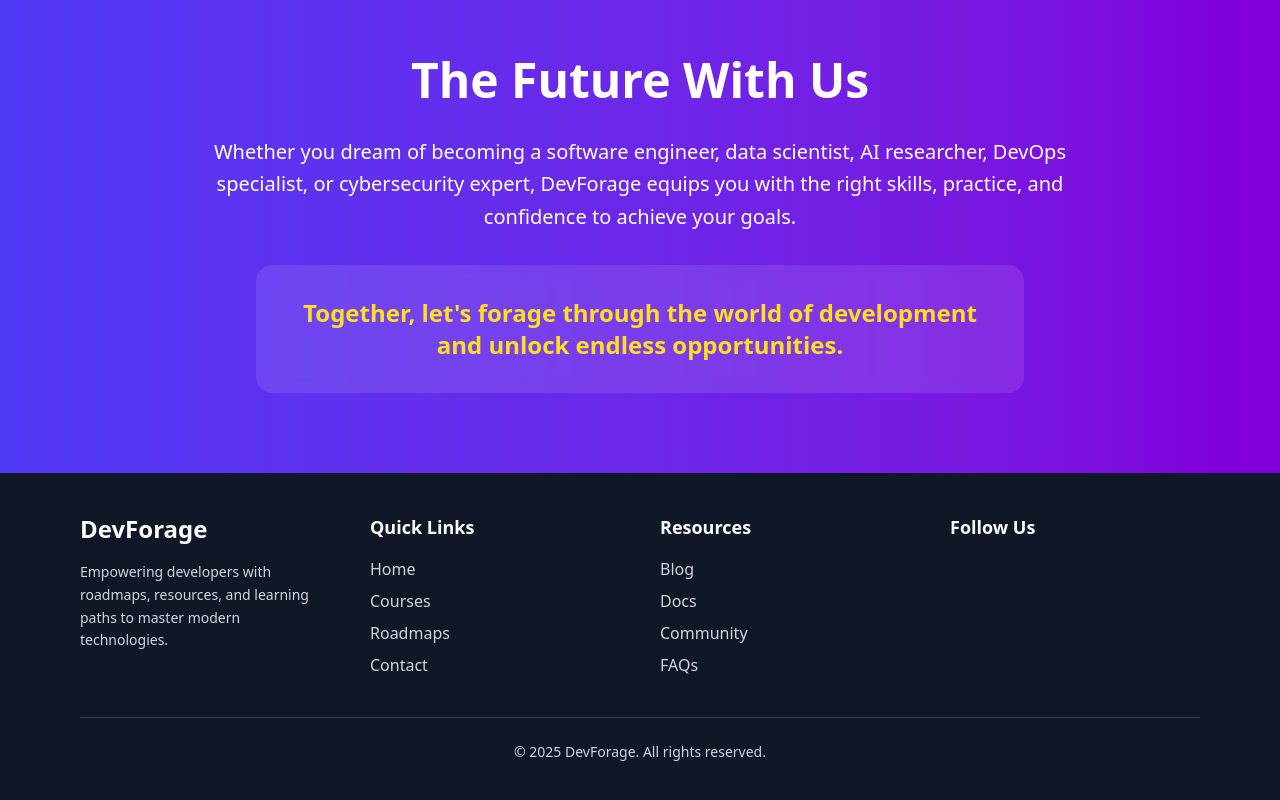
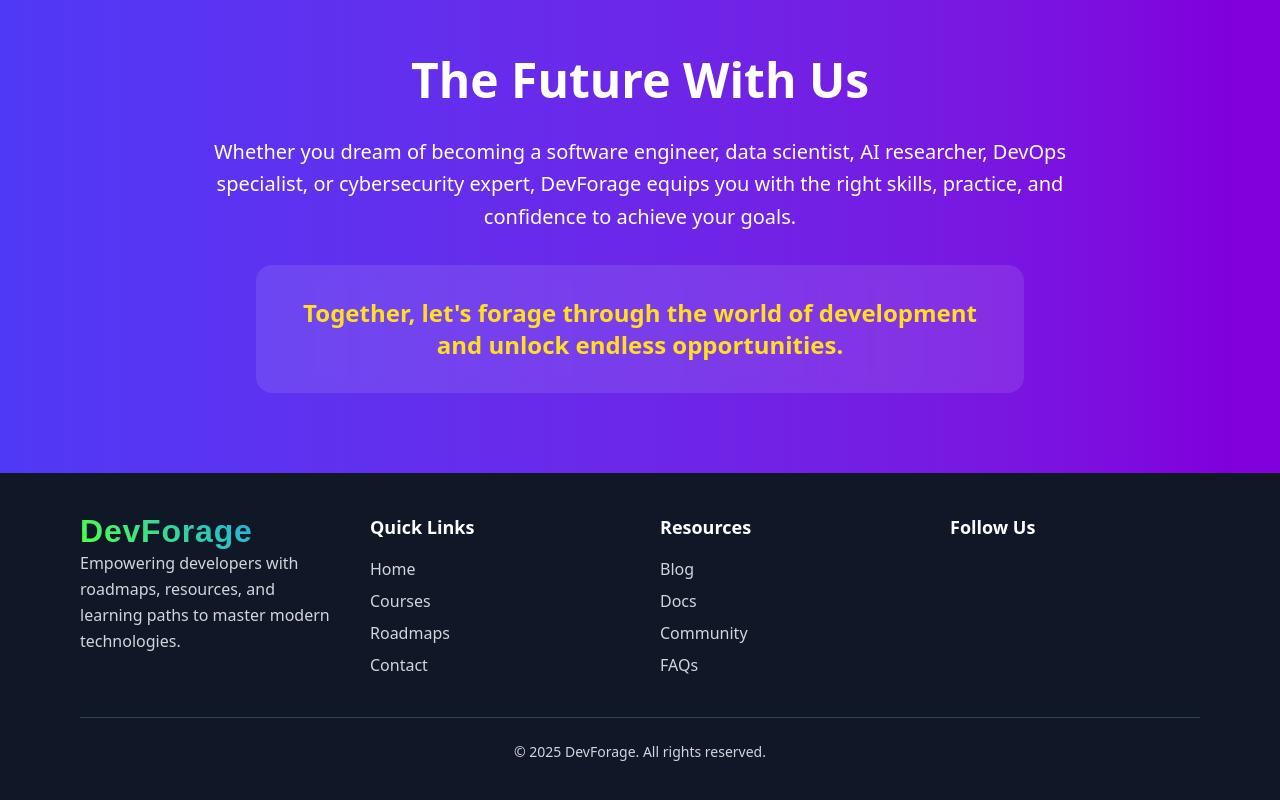
Before and after one commit to raushan-sinha/dev-forage, a React (Vite) app: page / in a window 1280 px wide. Shown: the part 3079-3879 px from the top of the page. Built offline with nearby package versions, Linux system fonts and the light colour scheme; some icons are missing.

Commit message:
Logo chnaged in the Footer

```diff
--- a/src/components/Footer/Footer.jsx
+++ b/src/components/Footer/Footer.jsx
@@ -17,10 +17,10 @@ export default function Footer() {
         <footer className="bg-gray-900 text-gray-300 py-10 px-6 md:px-20">
             <div className="max-w-7xl mx-auto grid grid-cols-1 md:grid-cols-4 gap-10">
                 <div>
-                    <h2 className="text-2xl font-bold text-white mb-4">
+                    <h2 className="text-base font-bold text-black tracking-wide logo-text cursor-pointer">
                         {footerData.brand.name}
                     </h2>
-                    <p className="text-sm leading-relaxed">
+                    <p className="text-base leading-relaxed">
                         {footerData.brand.description}
                     </p>
                 </div>
```
